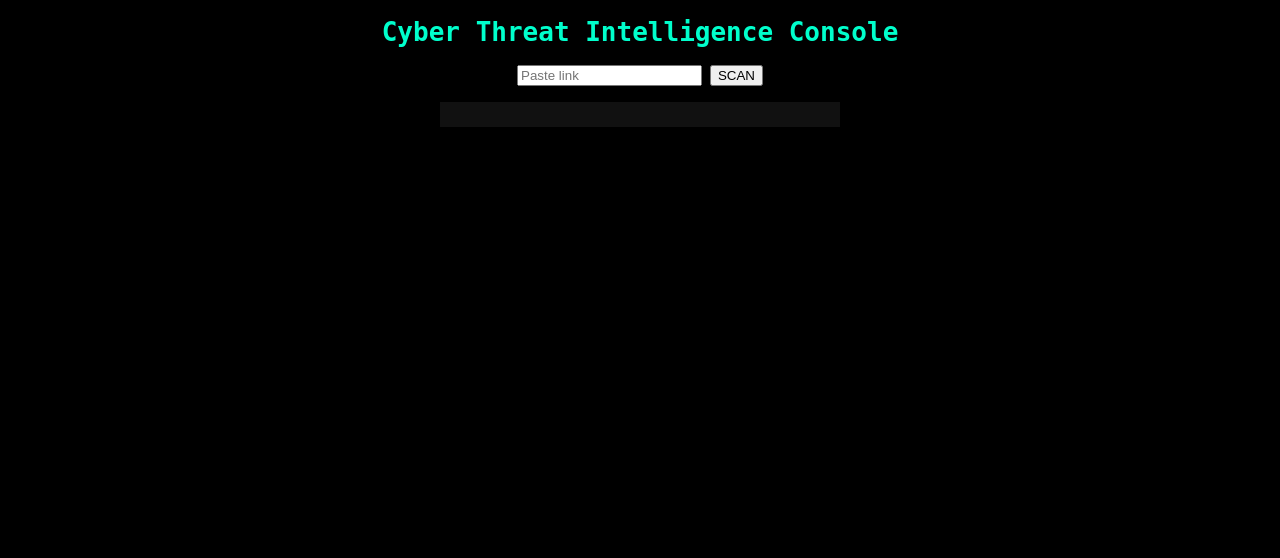
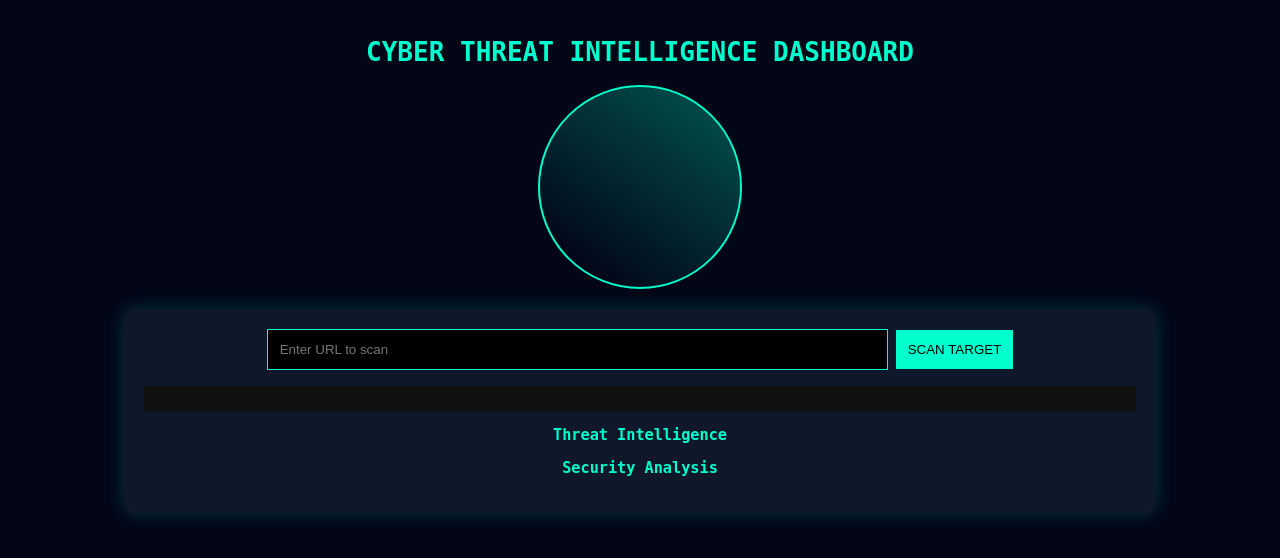
Before and after one commit to shobhanrajbpl/phishing-detector-console, a Flask app: page / in a window 1280 px wide. Shown: the top 558 px of the page. Run offline with Flask 3, Linux system fonts and the light colour scheme; parts of the project's set-up code (start-up, migrations or seed data) failed here and were passed over.

Commit message:
Add files via upload

```diff
--- a/templates/index.html
+++ b/templates/index.html
@@ -1,25 +1,116 @@
 <!DOCTYPE html>
 <html>
-
 <head>
 
 <title>Cyber Threat Intelligence Console</title>
 
 <style>
 
-body{background:black;color:#00ffcc;font-family:monospace;text-align:center}
+body{
+background:#020617;
+color:#00ffcc;
+font-family:monospace;
+margin:0;
+overflow:hidden;
+}
+
+/* INTRO ANIMATION */
+
+#intro{
+position:fixed;
+width:100%;
+height:100%;
+background:black;
+display:flex;
+flex-direction:column;
+justify-content:center;
+align-items:center;
+z-index:999;
+}
+
+.glitch{
+animation:glitch 1s infinite;
+}
+
+@keyframes glitch{
+0%{opacity:1}
+50%{opacity:0.4}
+100%{opacity:1}
+}
+
+/* DASHBOARD */
+
+#dashboard{
+display:none;
+padding:20px;
+text-align:center;
+}
+
+.panel{
+background:#0f172a;
+border-radius:12px;
+box-shadow:0 0 20px #00ffcc33;
+padding:20px;
+margin:20px auto;
+width:80%;
+}
+
+/* RADAR */
+
+.radar{
+width:200px;
+height:200px;
+border-radius:50%;
+border:2px solid #00ffcc;
+margin:auto;
+position:relative;
+overflow:hidden;
+}
+
+.sweep{
+position:absolute;
+width:100%;
+height:100%;
+background:linear-gradient(90deg, transparent, #00ffcc44);
+animation:rotate 2s linear infinite;
+transform-origin:center;
+}
+
+@keyframes rotate{
+0%{transform:rotate(0deg)}
+100%{transform:rotate(360deg)}
+}
+
+/* INPUT */
+
+input{
+padding:12px;
+width:60%;
+background:black;
+color:#00ffcc;
+border:1px solid #00ffcc;
+}
+
+button{
+padding:12px;
+background:#00ffcc;
+border:none;
+cursor:pointer;
+}
+
+/* RISK BAR */
 
 .bar{
-width:400px;
+width:100%;
 height:25px;
 background:#111;
-margin:auto;
+margin-top:15px;
 }
 
 .fill{
 height:100%;
+width:0%;
 background:red;
-width:0%;
 transition:1s;
 }
 
@@ -29,12 +120,32 @@ transition:1s;
 
 <body>
 
-<h1>Cyber Threat Intelligence Console</h1>
+<!-- INTRO SCREEN -->
 
-<input id="urlInput" placeholder="Paste link">
-<button onclick="checkURL()">SCAN</button>
+<div id="intro">
 
-<h2 id="threat"></h2>
+<h1 class="glitch">CYBER DEFENSE SYSTEM BOOTING...</h1>
+<p class="glitch">Loading threat intelligence engine...</p>
+<p class="glitch">Initializing AI scanner...</p>
+
+</div>
+
+<!-- DASHBOARD -->
+
+<div id="dashboard">
+
+<h1>CYBER THREAT INTELLIGENCE DASHBOARD</h1>
+
+<div class="radar">
+<div class="sweep"></div>
+</div>
+
+<div class="panel">
+
+<input id="urlInput" placeholder="Enter URL to scan">
+<button onclick="checkURL()">SCAN TARGET</button>
+
+<h2 id="status"></h2>
 
 <div class="bar">
 <div class="fill" id="riskFill"></div>
@@ -42,13 +153,39 @@ transition:1s;
 
 <p id="domain"></p>
 <p id="ip"></p>
+<p id="country"></p>
+<p id="isp"></p>
+
+<h3>Threat Intelligence</h3>
 <p id="reasons"></p>
+
+<h3>Security Analysis</h3>
 <p id="web"></p>
+
 <p id="explanation"></p>
+
+</div>
+
+</div>
 
 <script>
 
+/* INTRO 5 SECOND ANIMATION */
+
+setTimeout(()=>{
+document.getElementById("intro").style.display="none";
+document.getElementById("dashboard").style.display="block";
+document.body.style.overflow="auto";
+},5000);
+
+/* SCAN FUNCTION */
+
 async function checkURL(){
+
+const status=document.getElementById("status");
+
+status.innerText="SCANNING TARGET...";
+status.style.color="orange";
 
 const url=document.getElementById("urlInput").value;
 
@@ -60,14 +197,22 @@ body:JSON.stringify({url:url})
 
 const data=await res.json();
 
-document.getElementById("threat").innerText="Threat Level: "+data.threat;
+let color="lime";
+
+if(data.score>=8){color="red"}
+else if(data.score>=4){color="orange"}
+
+status.style.color=color;
+status.innerText="Threat Level: "+data.threat;
 
 document.getElementById("riskFill").style.width=(data.score*10)+"%";
 
 document.getElementById("domain").innerText="Domain: "+data.domain;
 document.getElementById("ip").innerText="IP: "+data.ip;
-document.getElementById("reasons").innerText="Reasons: "+data.reasons.join(", ");
-document.getElementById("web").innerText="Web Scan: "+data.web_findings.join(", ");
+
+document.getElementById("reasons").innerText=data.reasons.join(", ");
+document.getElementById("web").innerText=data.web_findings.join(", ");
+
 document.getElementById("explanation").innerText=data.explanation;
 
 }
```
